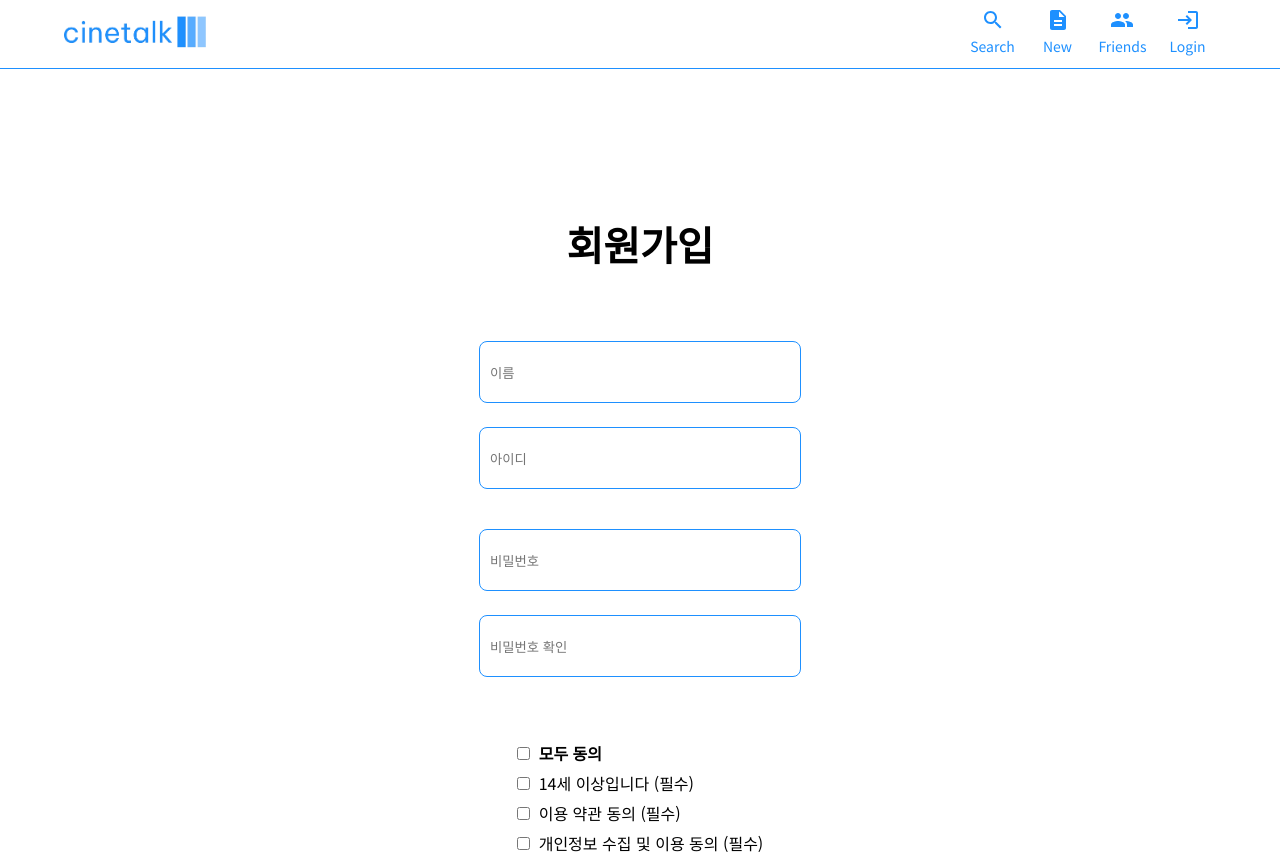
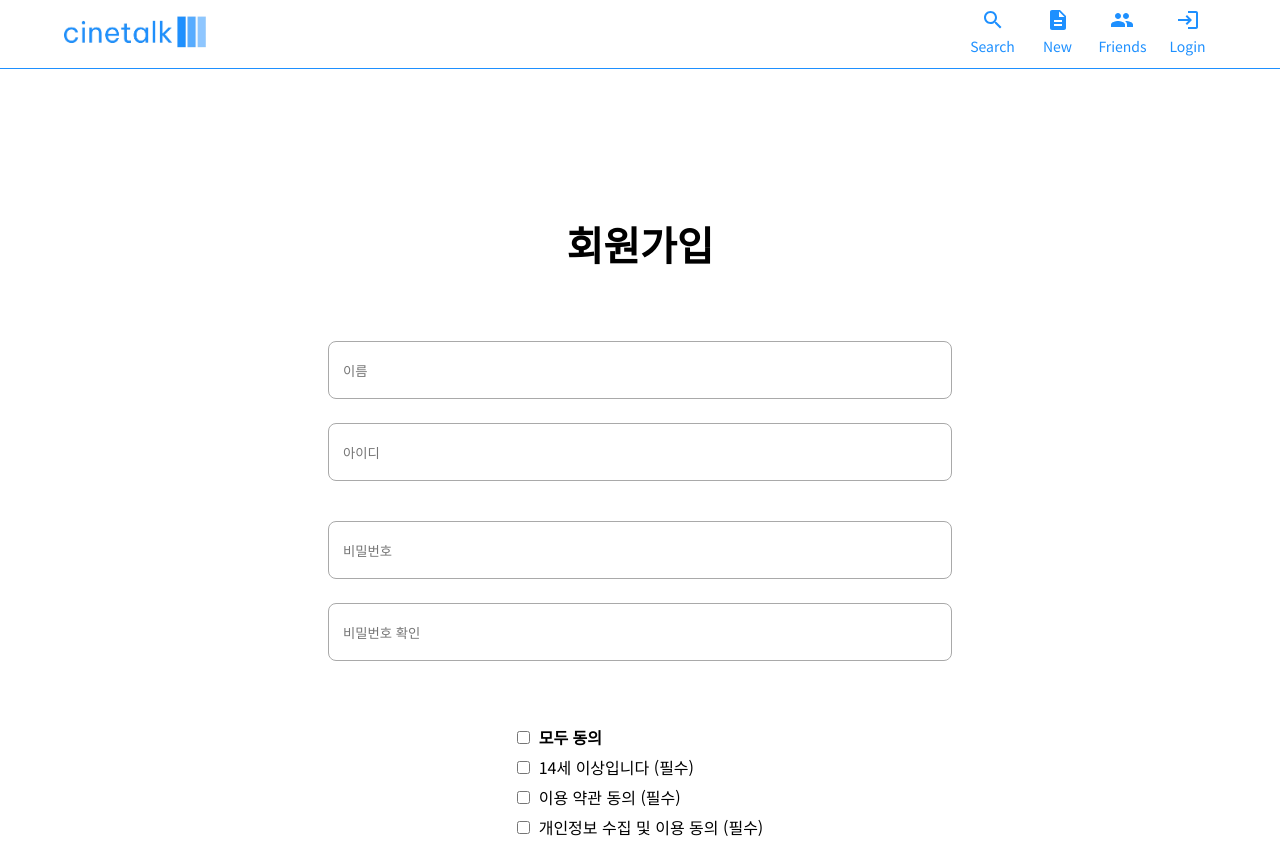
Before and after one commit to hjinn0813/cinetalk, a React (Create React App) app: page /register in a window 1280 px wide. Shown: the top 854 px of the page. Built offline with nearby package versions, Linux system fonts and the light colour scheme; a web font is replaced by a local one.

Commit message:
fix: register input padding, add [Cfocus event

```diff
--- a/src/pages/Register.jsx
+++ b/src/pages/Register.jsx
@@ -143,14 +143,14 @@ export default function Register() {
       <div className="reg-input-area">
         <input
           type="text"
-          id="userName"
+          className="userName reg-focus"
           placeholder="이름"
           value={userName}
           onChange={(e) => setUserName(e.target.value)}
         />
         <input
           type="text"
-          id="regId"
+          className="regId reg-focus"
           placeholder="아이디"
           value={userId}
           onChange={(e) => handleIdChange(e)}
@@ -159,7 +159,7 @@ export default function Register() {
         <div className="regIdMsg">{idMsg}</div>
         <input
           type="password"
-          id="regPw"
+          className="regPw reg-focus"
           placeholder="비밀번호"
           value={userPw}
           onChange={(e) => handlePwChange(e)}
@@ -167,7 +167,7 @@ export default function Register() {
         />
         <input
           type="password"
-          id="regPw2"
+          className="regPw2 reg-focus"
           placeholder="비밀번호 확인"
           value={userPw2}
           onChange={(e) => handlePwChange(e, true)}
--- a/src/styles/Register/Register.scss
+++ b/src/styles/Register/Register.scss
@@ -26,19 +26,32 @@
   flex-direction: column;
   align-items: center;
   justify-content: center;
+  position: relative;
+  width: 100%;
 }
 
-#userName,
-#regId,
-#regPw,
-#regPw2 {
-  border: 1.5px solid $main-blue;
+.userName,
+.regId,
+.regPw,
+.regPw2 {
+  border: 1.5px solid $sub-gray;
   border-radius: 8px;
-  width: 300px;
+  width: 50%;
   height: 40px;
   margin: 12px 0;
-  padding: 10px;
+  padding: 8px 8px 8px 14px;
   display: flex;
+
+  // mediaquery
+  @media screen and (max-width: 768px) {
+    width: 80%;
+  }
+}
+
+.reg-focus:focus {
+  border-color: $main-blue;
+  outline: none;
+  box-shadow: 0 0 14px rgb(200, 200, 200);
 }
 
 .regIdMsg,
```
